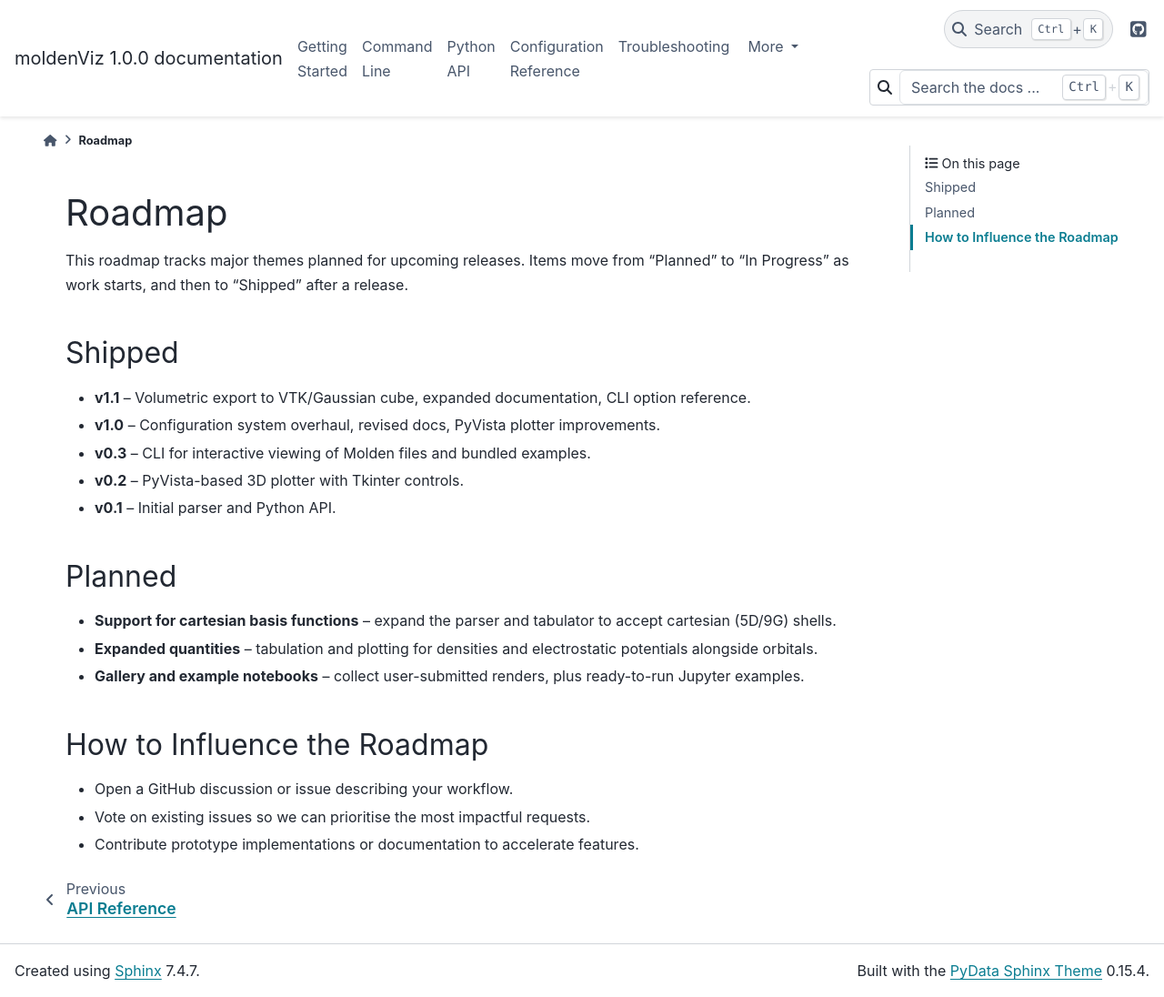
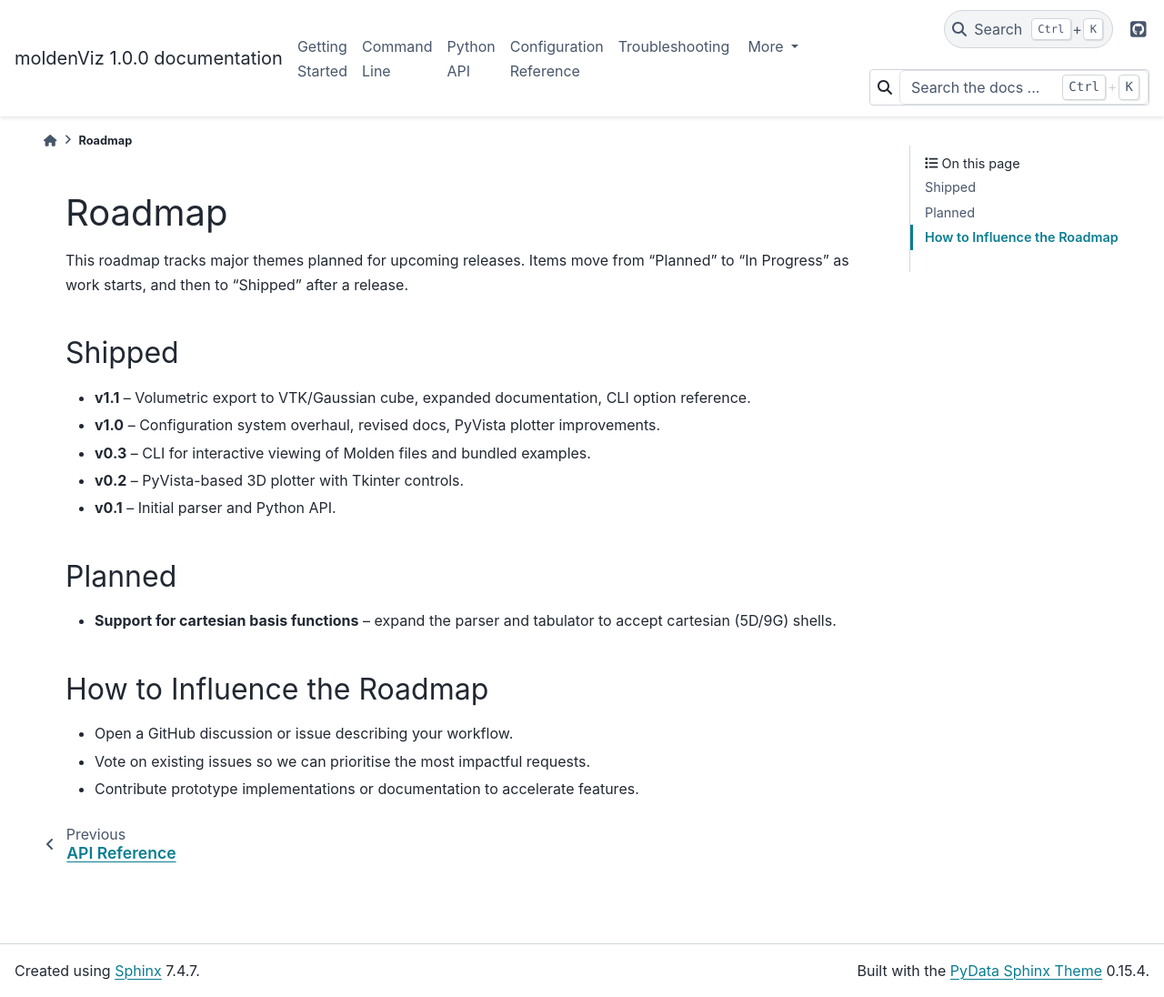
Before and after one commit to Faria22/moldenViz, a Sphinx documentation site: the page built from docs/source/roadmap.rst, in a window 1280 px wide and 1096 px high. Shown: the whole window at 91% size. Built offline with Sphinx 7.4.7 and the PyData theme 0.15.4, drawn with Linux system fonts in a browser that asks for light colours.

Commit message:
Revise roadmap by removing planned features
Removed planned features related to expanded quantities and example notebooks from the roadmap.

```diff
--- a/docs/source/roadmap.rst
+++ b/docs/source/roadmap.rst
@@ -16,8 +16,6 @@ Planned
 -------
 
 - **Support for cartesian basis functions** – expand the parser and tabulator to accept cartesian (5D/9G) shells.
-- **Expanded quantities** – tabulation and plotting for densities and electrostatic potentials alongside orbitals.
-- **Gallery and example notebooks** – collect user-submitted renders, plus ready-to-run Jupyter examples.
 
 How to Influence the Roadmap
 ----------------------------
```
